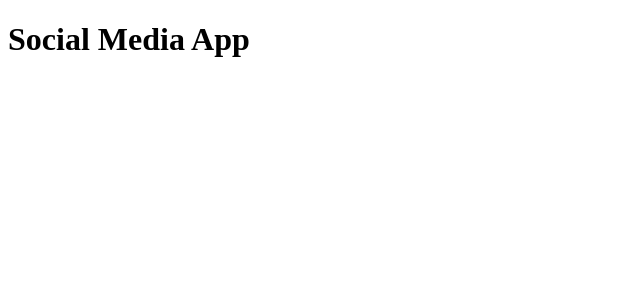
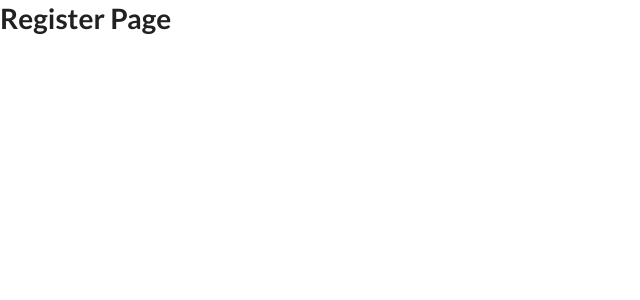
Before and after one commit to Jarkkohei/GraphQL_API, a React (Create React App) app in the folder client/: page /register in a window 1280 px wide. Shown: the top 300 px of the page, without its empty margins (0-640 px from the left). Built offline with nearby package versions, Linux system fonts and the light colour scheme; the HTML template or start-up script is replaced by a standard one.

Commit message:
Add Page-components and routing for them in App-component

```diff
--- a/client/src/App.js
+++ b/client/src/App.js
@@ -1,9 +1,20 @@
 import React from 'react';
+import { BrowserRouter as Router, Route } from 'react-router-dom';
+
+import Home from './pages/Home';
+import Login from './pages/Login';
+import Register from './pages/Register';
+
+import 'semantic-ui-css/semantic.min.css';
 import './App.css';
 
 function App() {
   return (
-    <div><h1>Social Media App</h1></div>
+    <Router>
+      <Route exact path="/" component={Home} />
+      <Route exact path="/login" component={Login} />
+      <Route exact path="/register" component={Register} />
+    </Router>
   );
 }
 
--- /dev/null
+++ b/client/src/pages/Home.js
@@ -0,0 +1,11 @@
+import React from 'react'
+
+function Home() {
+    return (
+        <div>
+            <h1>Home Page</h1>
+        </div>
+    )
+}
+
+export default Home;
--- /dev/null
+++ b/client/src/pages/Login.js
@@ -0,0 +1,11 @@
+import React from 'react'
+
+function Login() {
+    return (
+        <div>
+            <h1>Login Page</h1>
+        </div>
+    )
+}
+
+export default Login;
--- /dev/null
+++ b/client/src/pages/Register.js
@@ -0,0 +1,11 @@
+import React from 'react'
+
+function Register() {
+    return (
+        <div>
+            <h1>Register Page</h1>
+        </div>
+    )
+}
+
+export default Register;
```
